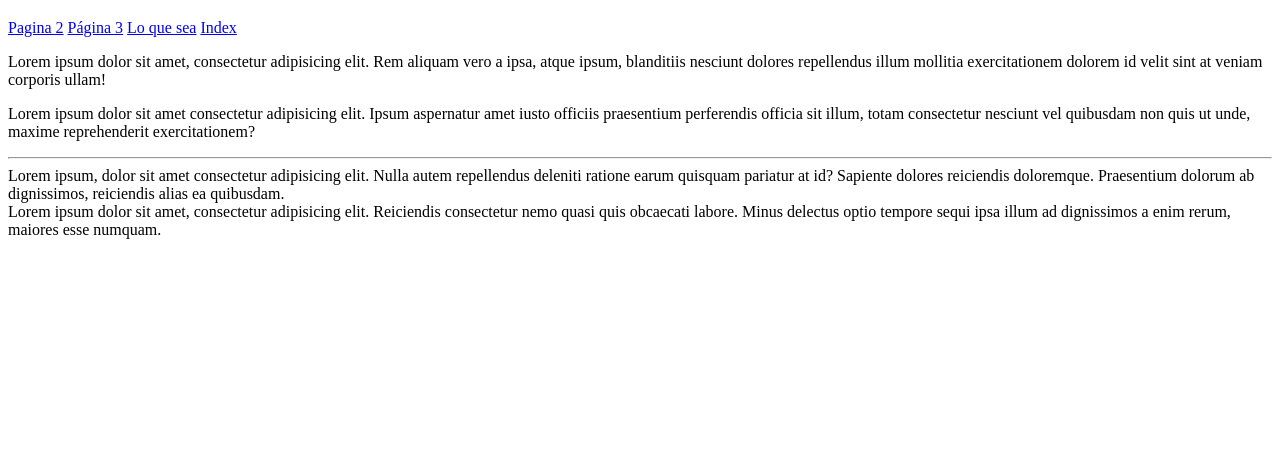
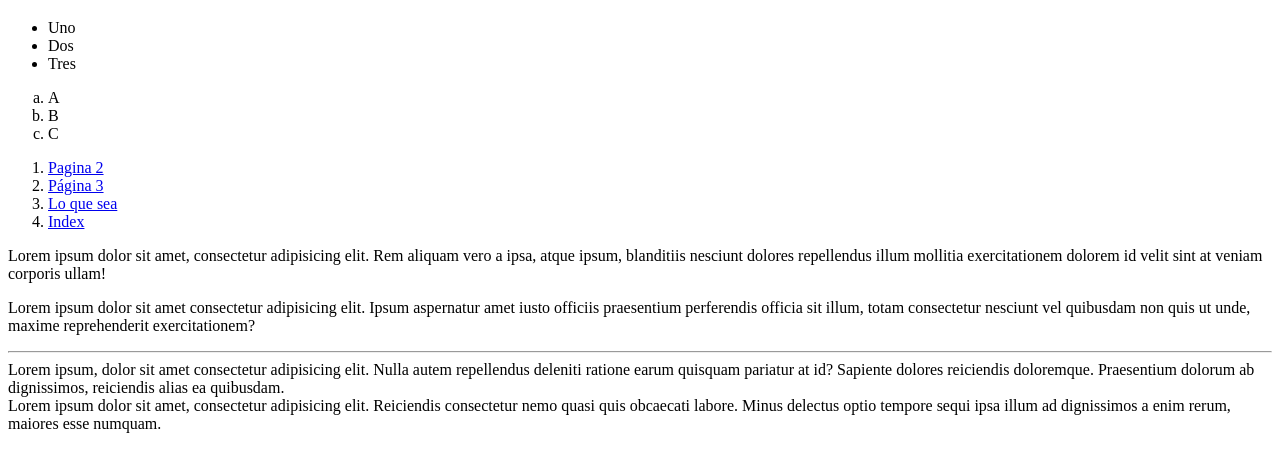
Before and after one commit to luisferfranco/2005_herramientas, a plain HTML site: page index.html in a window 1280 px wide. Shown: the part 61-528 px from the top of the page. Drawn offline with Linux system fonts and the light colour scheme.

Commit message:
Ejemplo de listas

```diff
--- a/index.html
+++ b/index.html
@@ -10,10 +10,32 @@
 <body>
   <h1>Mi Primer Encabezado</h1>
 
-  <a href="pagina2.html">Pagina 2</a>
-  <a href="pagina3.html">Página 3</a>
-  <a href="https://google.com">Lo que sea</a>
-  <a href="http://unir3.test/">Index</a>
+  <ul>
+    <li>Uno</li>
+    <li>Dos</li>
+    <li>Tres</li>
+  </ul>
+
+  <ol type="a">
+    <li>A</li>
+    <li>B</li>
+    <li>C</li>
+  </ol>
+
+  <ol>
+    <li>
+      <a href="pagina2.html">Pagina 2</a>
+    </li>
+    <li>
+      <a href="pagina3.html">Página 3</a>
+    </li>
+    <li>
+      <a href="https://google.com">Lo que sea</a>
+    </li>
+    <li>
+      <a href="http://unir3.test/">Index</a>
+    </li>
+  </ol>
 
   <p>Lorem ipsum dolor sit amet, consectetur adipisicing elit. Rem aliquam vero a ipsa, atque ipsum, blanditiis nesciunt dolores repellendus illum mollitia exercitationem dolorem id velit sint at veniam corporis ullam!</p>
 
```
